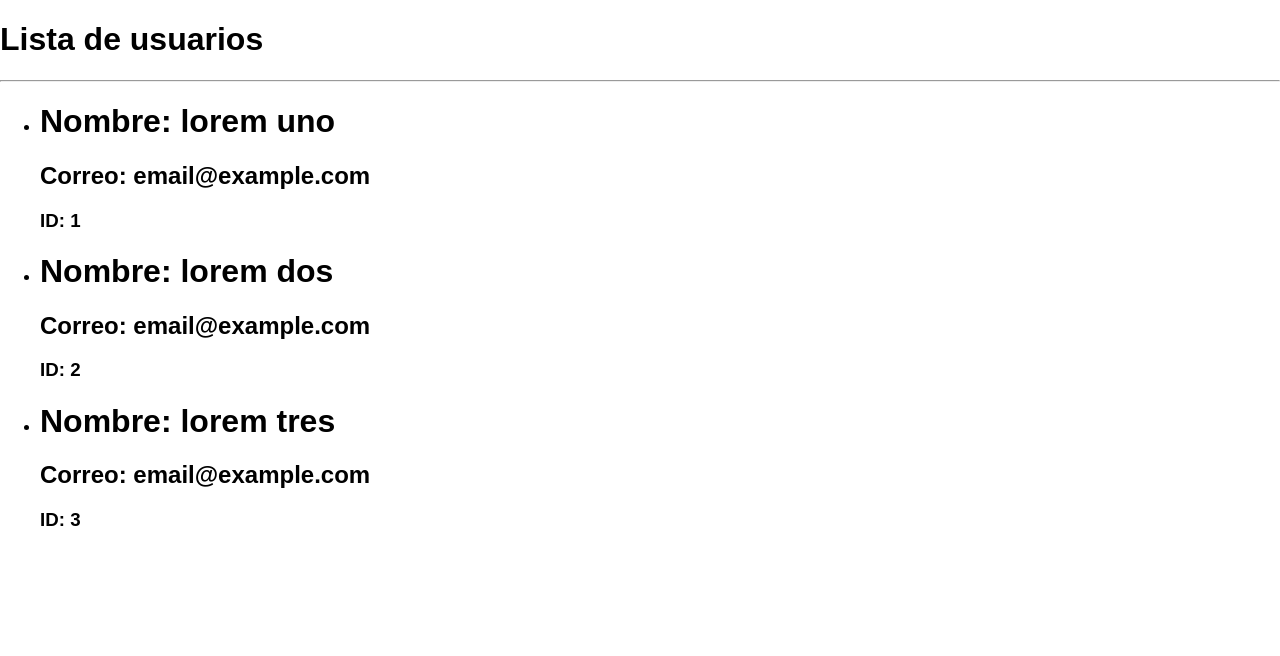
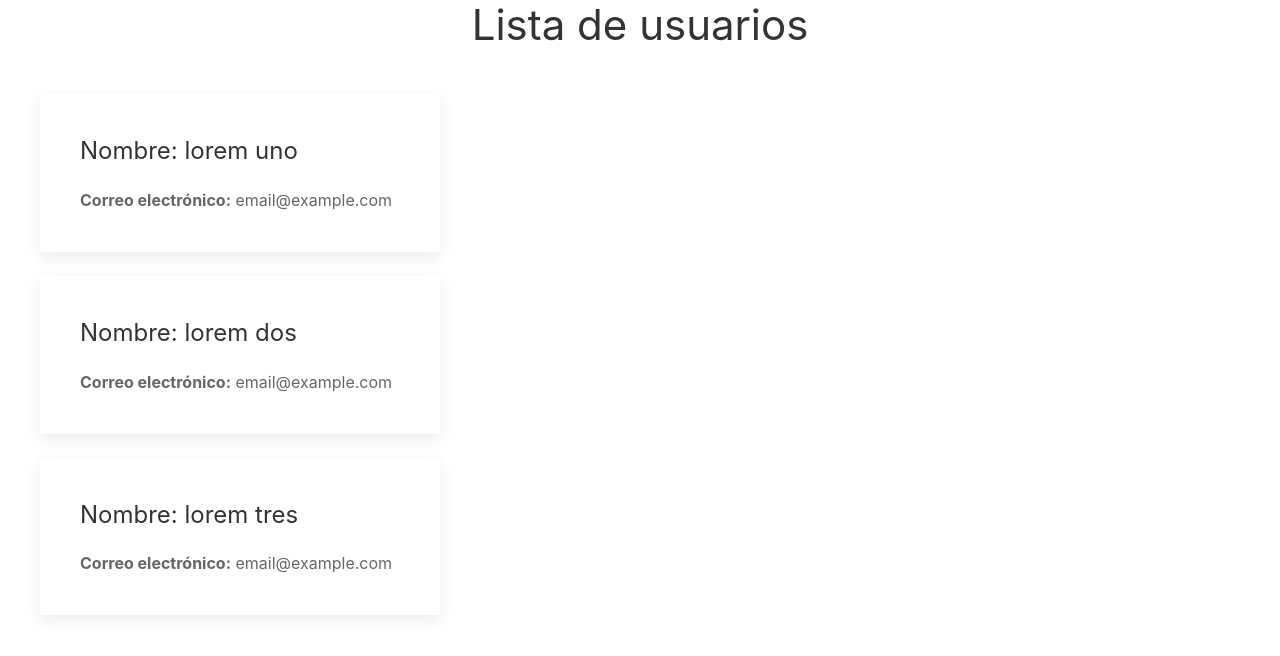
Before and after one commit to biotec-io/primer-app, a React (Create React App) app: page / in a window 1280 px wide. Shown: the top 656 px of the page. Built offline with nearby package versions, Linux system fonts and the light colour scheme.

Commit message:
Se le dieron estilos a los usuarios

```diff
--- a/package.json
+++ b/package.json
@@ -12,5 +12,8 @@
     "build": "react-scripts build",
     "test": "react-scripts test --env=jsdom",
     "eject": "react-scripts eject"
+  },
+  "devDependencies": {
+    "uikit": "^3.0.0-rc.6"
   }
 }
--- a/src/App.js
+++ b/src/App.js
@@ -19,11 +19,11 @@ const users = [{
 }];
 
 const App = () => (
-  <div className="App">
-    <header className="App-header">
+  <div className="uk-container">
+    <header className="uk-text-lead uk-text-center">
       <h1>Lista de usuarios</h1>
     </header>
-    <hr />
+    <br />
     <Users users={users} />
     <br />
   </div>
--- a/src/User.js
+++ b/src/User.js
@@ -6,19 +6,14 @@ import React from 'react';
 /* email = props.email */
 const User = ({ name, email, id }) => (
   /* firstName = props.name.firstName */
-  <li key={id}>
-    <div>
-      <h1>
-        Nombre: {name}
-      </h1>
-      <h2>
-        Correo: {email}
-      </h2>
-      <h3>
-        ID: {id}
-      </h3>
+  <div>
+    <div className="uk-card uk-card-default uk-card-body">
+      <h3 className="uk-card-title">Nombre: {name}</h3>
+      <p><strong>Correo electrónico:</strong> {email}</p>
     </div>
-  </li>
+
+    <br />
+  </div>
 );
 
 export default User;
--- a/src/Users.js
+++ b/src/Users.js
@@ -5,7 +5,7 @@ import React from 'react';
 import User from './User';
 
 const Users = (props) => (
-  <ul>
+  <div className="uk-width-1-1 uk-width-1-3@s">
     {props.users.map(user =>
       <User
         name={user.name}
@@ -13,7 +13,7 @@ const Users = (props) => (
         id={user.id}
       />
     )}
-  </ul>
+  </div>
 );
 
 export default Users;
--- a/src/index.js
+++ b/src/index.js
@@ -1,6 +1,6 @@
 import React from 'react';
 import ReactDOM from 'react-dom';
-import './index.css';
+import 'uikit/dist/css/uikit.min.css';
 import App from './App';
 import registerServiceWorker from './registerServiceWorker';
 
```
Also changed, not shown: 1 other file (tests, documents, lock files or other folders).
